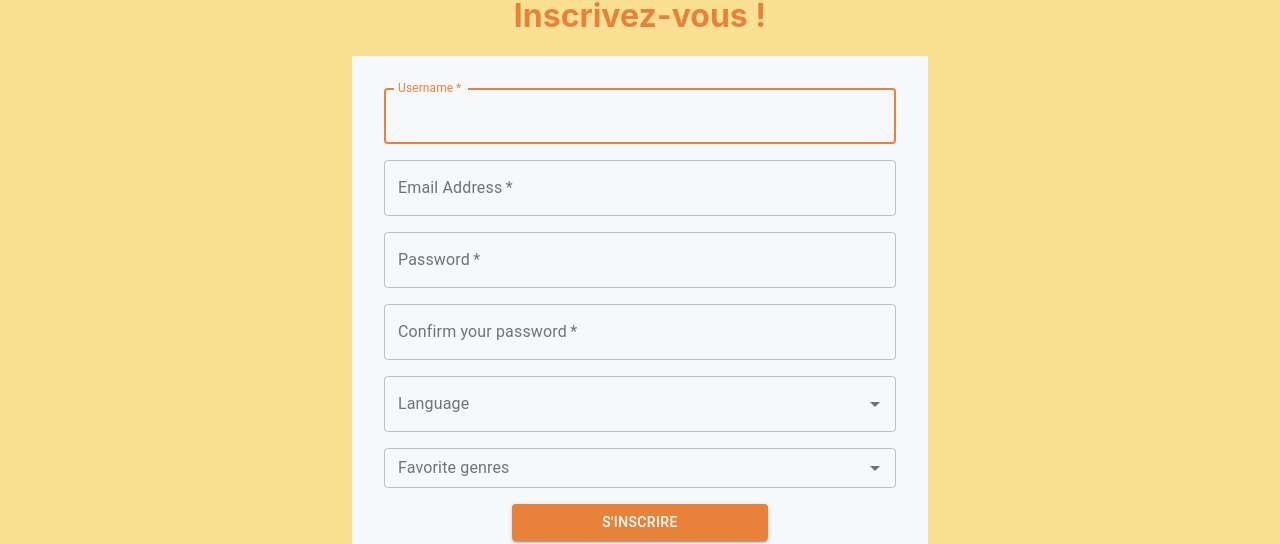
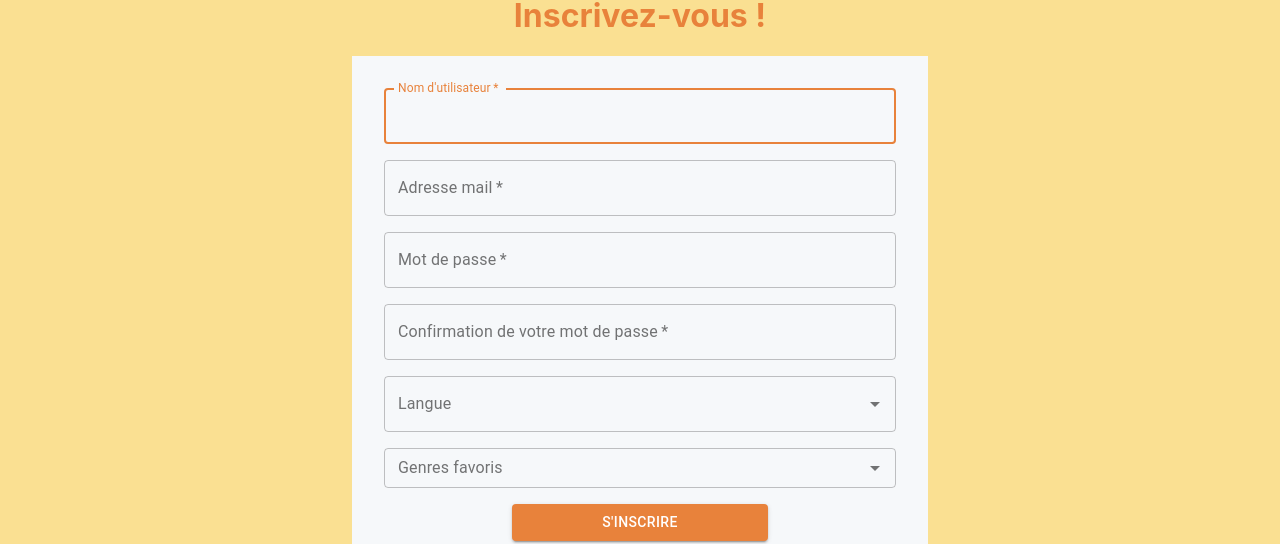
Before and after one commit to charleme/SpeedBooking-front, a React (Create React App) app: page /signup in a window 1280 px wide. Shown: the part 156-700 px from the top of the page. Built offline with nearby package versions, Linux system fonts and the light colour scheme.

Commit message:
english to french suite

```diff
--- a/src/components/authentication/ConnectionForm.tsx
+++ b/src/components/authentication/ConnectionForm.tsx
@@ -75,7 +75,7 @@ class ConnectionForm extends React.Component<any, IState> {
                                     required
                                     fullWidth
                                     id="email"
-                                    label="Email Address"
+                                    label="Adresse mail"
                                     autoFocus
                                 />
                             </Grid>
@@ -86,7 +86,7 @@ class ConnectionForm extends React.Component<any, IState> {
                                     required
                                     fullWidth
                                     id="password"
-                                    label="Password"
+                                    label="Mot de passe"
                                     name="password"
                                     autoComplete="current-password"
                                     type="password"
--- a/src/containers/SignUp/index.tsx
+++ b/src/containers/SignUp/index.tsx
@@ -126,7 +126,7 @@ export default class SignUp extends React.Component<any, IState>{
                                 required
                                 fullWidth
                                 id="username"
-                                label="Username"
+                                label="Nom d'utilisateur"
                                 autoFocus
                             />
                         </Grid>
@@ -137,7 +137,7 @@ export default class SignUp extends React.Component<any, IState>{
                                 required
                                 fullWidth
                                 id="email"
-                                label="Email Address"
+                                label="Adresse mail"
                                 name="email"
                                 autoComplete="email"
                             />
@@ -150,7 +150,7 @@ export default class SignUp extends React.Component<any, IState>{
                                 required
                                 fullWidth
                                 name="password"
-                                label="Password"
+                                label="Mot de passe"
                                 type="password"
                                 id="password"
                                 autoComplete="current-password"
@@ -164,7 +164,7 @@ export default class SignUp extends React.Component<any, IState>{
                                 required
                                 fullWidth
                                 name="confirm-password"
-                                label="Confirm your password"
+                                label="Confirmation de votre mot de passe"
                                 type="password"
                                 id="confirm-password"
                             />
@@ -175,7 +175,7 @@ export default class SignUp extends React.Component<any, IState>{
                                 options={Object.keys(locales)}
                                 getOptionLabel={(key) => `${key.substring(0, 2)}-${key.substring(2, 4)}`}
                                 style={{ width: '100%' }}
-                                renderInput={(params) => <TextField {...params} label="Language" variant="outlined" />}
+                                renderInput={(params) => <TextField {...params} label="Langue" variant="outlined" />}
                                 onChange={this.changeLanguagesHandler}
                             />
                         </Grid>
@@ -192,8 +192,8 @@ export default class SignUp extends React.Component<any, IState>{
                                     <TextField
                                         {...params}
                                         variant="outlined"
-                                        label="Favorite genres"
-                                        placeholder="Favorite genres"
+                                        label="Genres favoris"
+                                        placeholder="Genres favoris"
                                     />
                                 )}
                             />
```
